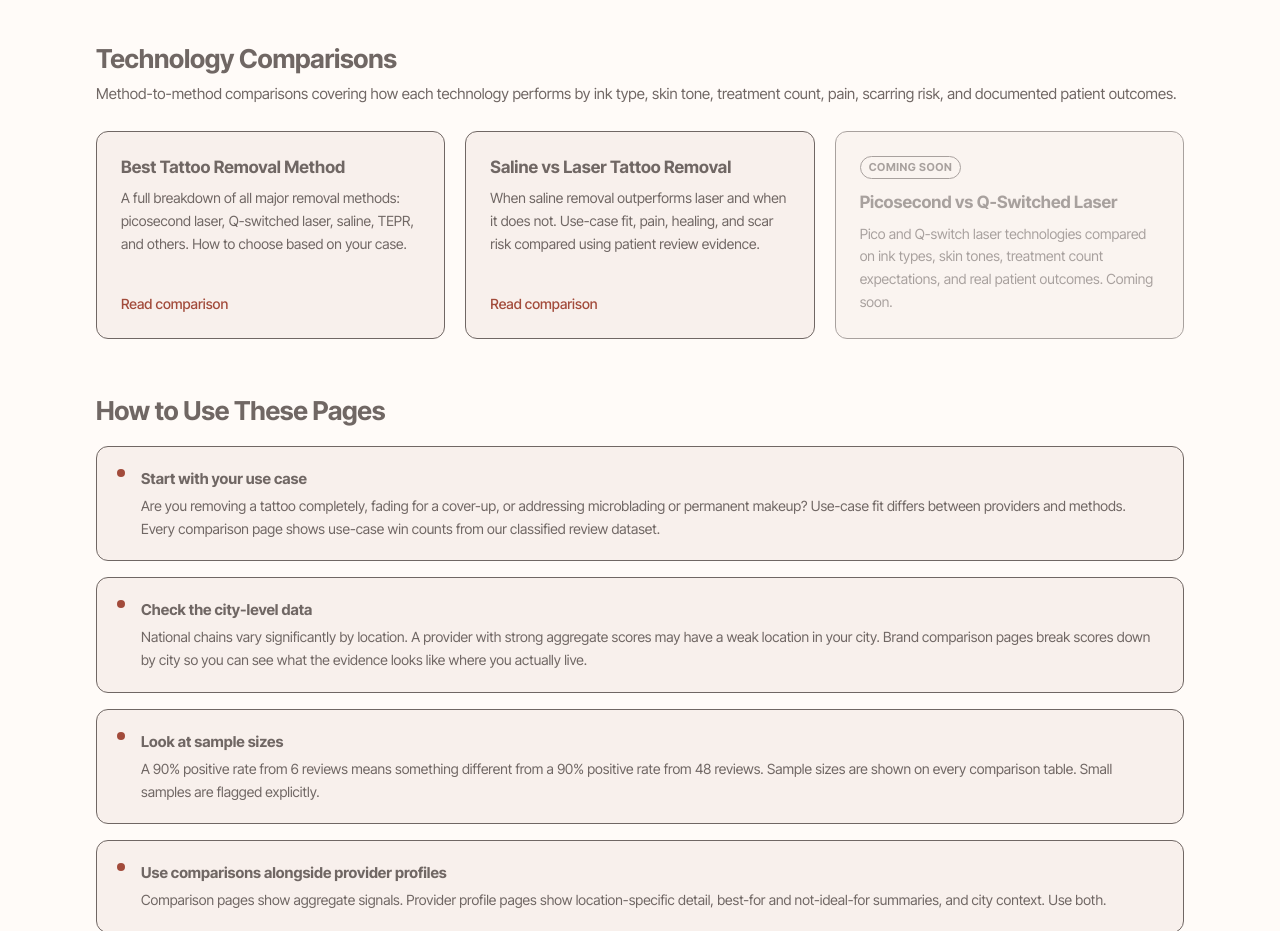
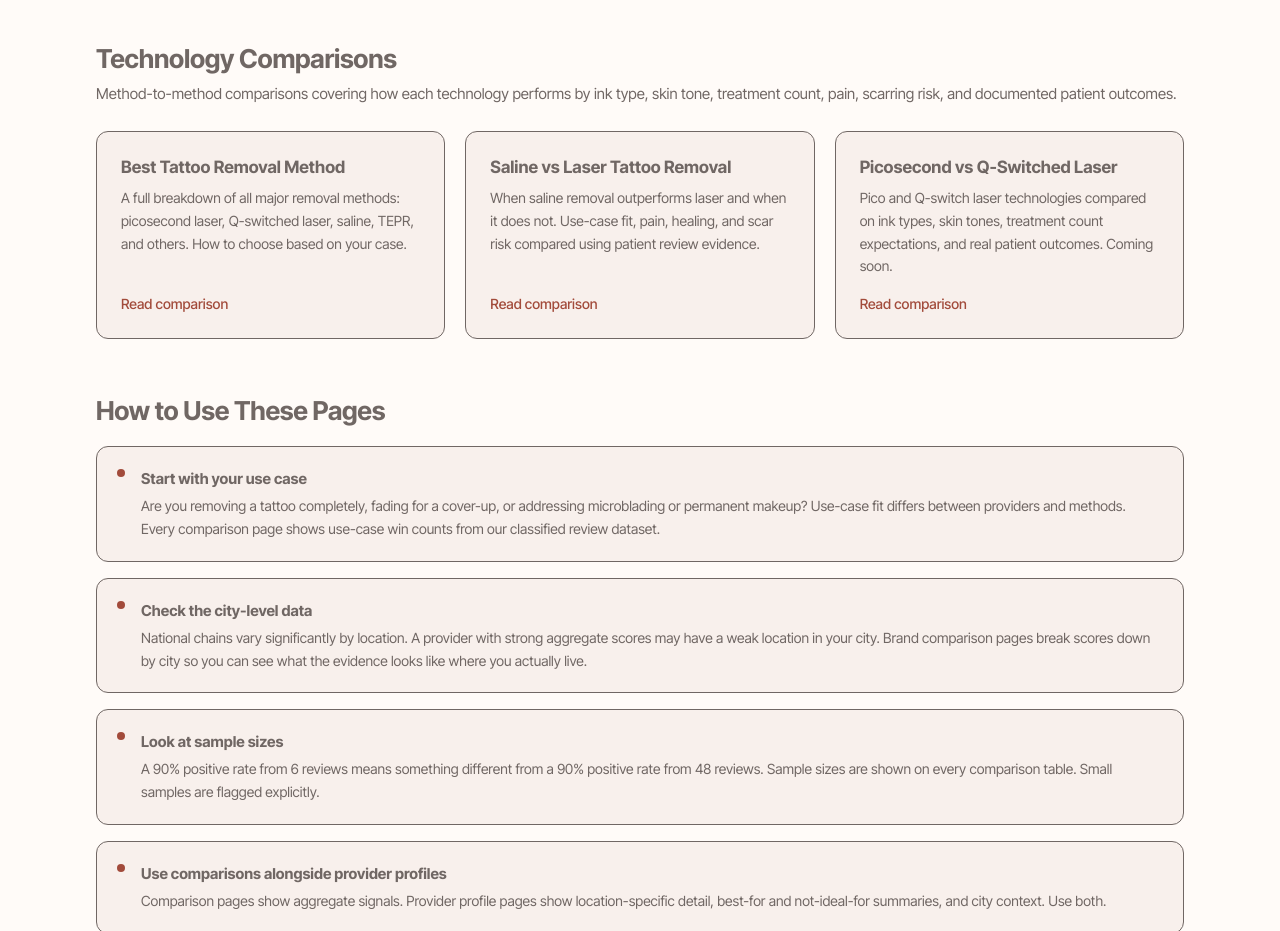
Before and after one commit to RinarCOTO/realtattooreviews, a Next.js app: page /comparisons in a window 1280 px wide. Shown: the part 1240-2171 px from the top of the page. Built offline with nearby package versions, Linux system fonts and the light colour scheme; no server answers; the database is empty.

Commit message:
fix: mark picoway-vs-q-switch live on index and add to sitemap

```diff
--- a/app/comparisons/page.tsx
+++ b/app/comparisons/page.tsx
@@ -82,8 +82,8 @@ const TECH_COMPARISONS = [
     title: "Picosecond vs Q-Switched Laser",
     description:
       "Pico and Q-switch laser technologies compared on ink types, skin tones, treatment count expectations, and real patient outcomes. Coming soon.",
-    href: null,
-    live: false,
+    href: "/comparisons/picoway-vs-q-switch",
+    live: true,
   },
 ];
 
--- a/app/sitemap.ts
+++ b/app/sitemap.ts
@@ -9,7 +9,8 @@ export default async function sitemap(): Promise<MetadataRoute.Sitemap> {
     { url: `${BASE_URL}/providers`,          priority: 0.9, changeFrequency: "weekly" },
     { url: `${BASE_URL}/reviews`,            priority: 0.9, changeFrequency: "weekly" },
     { url: `${BASE_URL}/categories`,         priority: 0.8, changeFrequency: "weekly" },
-    { url: `${BASE_URL}/comparisons`,        priority: 0.8, changeFrequency: "weekly" },
+    { url: `${BASE_URL}/comparisons`,                          priority: 0.8, changeFrequency: "weekly" },
+    { url: `${BASE_URL}/comparisons/picoway-vs-q-switch`,      priority: 0.8, changeFrequency: "monthly" },
     { url: `${BASE_URL}/guides`,             priority: 0.8, changeFrequency: "weekly" },
     { url: `${BASE_URL}/blog`,               priority: 0.7, changeFrequency: "daily" },
     { url: `${BASE_URL}/cities`,             priority: 0.7, changeFrequency: "monthly" },
```
